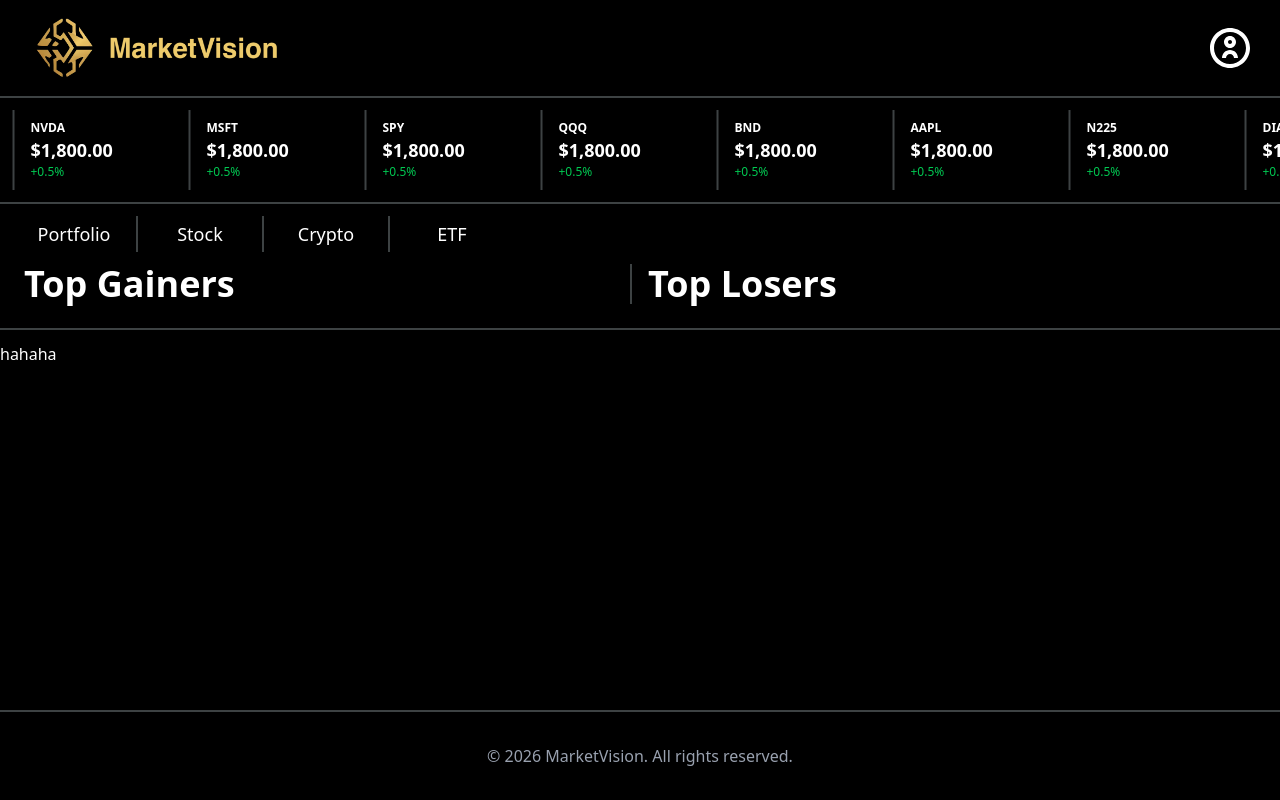
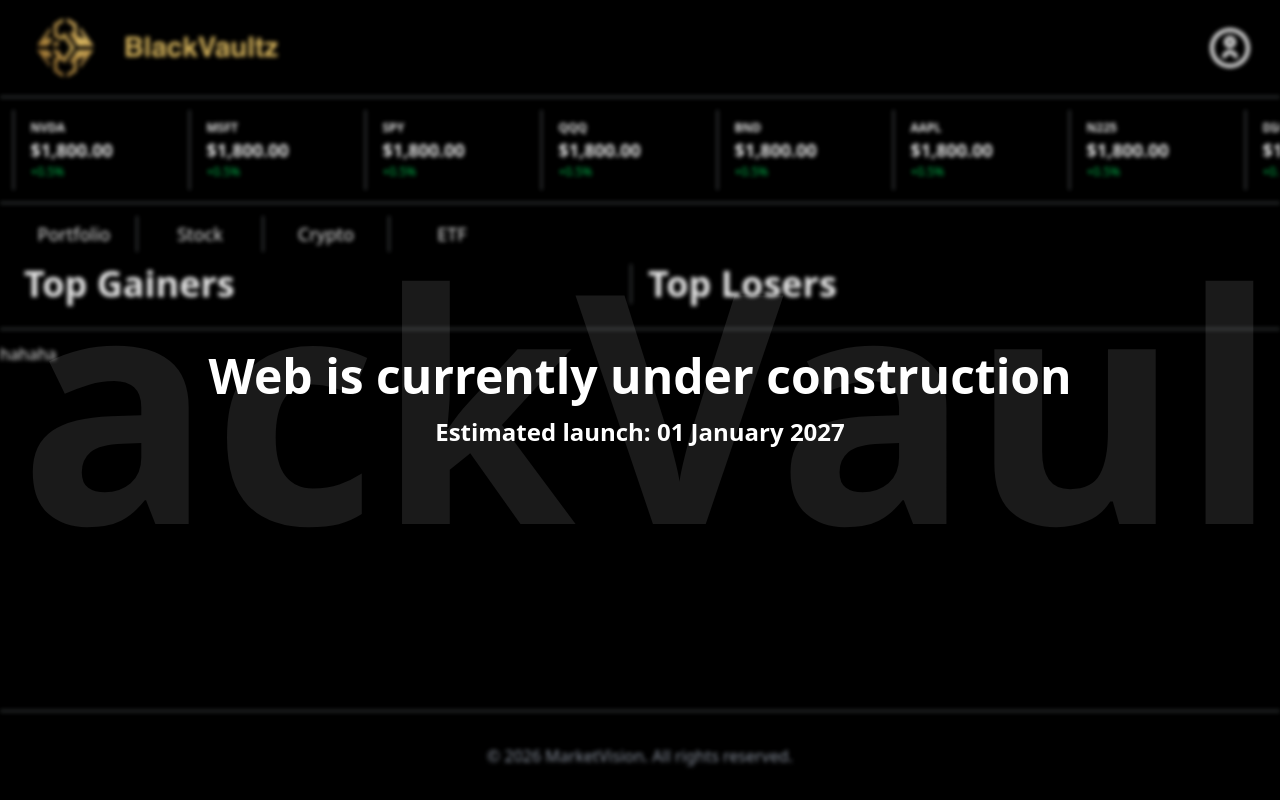
Before and after one commit to trixievicgor/project-one, a React (Vite) app in the folder frontend/: page / in a window 1280 px wide. Built offline with nearby package versions, Linux system fonts and the light colour scheme.

Commit message:
Made maintenence overlay

```diff
--- a/frontend/src/components/Layout.tsx
+++ b/frontend/src/components/Layout.tsx
@@ -1,6 +1,6 @@
 import { useNavigate } from 'react-router-dom';
 import { useEffect, useState } from 'react';
-import useAuthStore from "@/stores/authStore";
+import useAuthStore from '@/stores/authStore';
 
 interface LayoutProps {
   children: React.ReactNode;
@@ -11,6 +11,7 @@ const TIMEOUT_DURATION = 3 * 60 * 1000; // 3 minutes
 const WARNING_DURATION = 15 * 1000; // 15 seconds warning before timeout
 
 const Layout = ({ children, headerRight }: LayoutProps) => {
+  const maintenence = true;
   const navigate = useNavigate();
   const [activity, setActivity] = useState(Date.now());
   const [warning, setWarning] = useState(false);
@@ -68,32 +69,48 @@ const Layout = ({ children, headerRight }: LayoutProps) => {
   }, [activity, warning, token, resetAuth, navigate]);
 
   return (
+    <div className='relative min-h-screen overflow-hidden bg-black'>
+      {/* Maintenence Notice */}
+      {maintenence && <div className='fixed inset-0 z-50 flex flex-col items-center justify-center bg-black/10 text-white text-center px-6'>
+        <p className='absolute text-[20rem] font-bold text-white/10 select-none pointer-events-none -z-10'>
+          BlackVaultz
+        </p>
+        <p className='font-semibold text-5xl block'>
+          Web is currently under construction
+        </p>
+        <p className='font-semibold text-2xl block mt-4'>
+          Estimated launch: 01 January 2027
+        </p>
+      </div>}
       <div
-      className="flex flex-col min-h-screen bg-black"
-      onClick={updateActivity}
+        inert={maintenence}
+        className={`flex flex-col min-h-screen bg-black ${
+          maintenence ? 'blur-[2px]' : ''
+        }`}
       >
         {/* Shared Header */}
-      <nav className="w-full px-6 py-2 flex justify-between items-center border-b-2 border-[#3d4243]">
+        <nav className='w-full px-6 py-2 flex justify-between items-center border-b-2 border-[#3d4243]'>
           <button
             onClick={() => navigate('/')}
-          className="flex items-center justify-center overflow-hidden cursor-pointer"
+            className='flex items-center justify-center overflow-hidden cursor-pointer'
           >
-          <img src={'/Logo.png'} alt="Logo" className="h-20 w-70" />
+            <img src={'/Logo.png'} alt='Logo' className='h-20' />
           </button>
           {headerRight}
         </nav>
 
         {/* Page Content */}
-      <main className="flex flex-col flex-grow items-center">
+        <main className='flex flex-col flex-grow items-center'>
           {children}
         </main>
 
         {/* Footer */}
-      <footer className="w-full bg-black py-8 border-t-2 border-[#3d4243]">
-        <div className="text-center text-gray-400">
+        <footer className='w-full bg-black py-8 border-t-2 border-[#3d4243]'>
+          <div className='text-center text-gray-400'>
             <p>© 2026 MarketVision. All rights reserved.</p>
           </div>
         </footer>
+      </div>
     </div>
   );
 };
--- a/frontend/src/index.css
+++ b/frontend/src/index.css
@@ -44,8 +44,8 @@
 
 :root {
   --radius: 0.625rem;
-  --background: oklch(1 0 0);
-  --foreground: oklch(0.145 0 0);
+  --background: oklch(0.145 0 0);
+  --foreground: oklch(0.985 0 0);
   --card: oklch(1 0 0);
   --card-foreground: oklch(0.145 0 0);
   --popover: oklch(1 0 0);
```
Also changed, not shown: frontend/public/Logo.png. Lines whose indentation alone changed are shown as unchanged.
